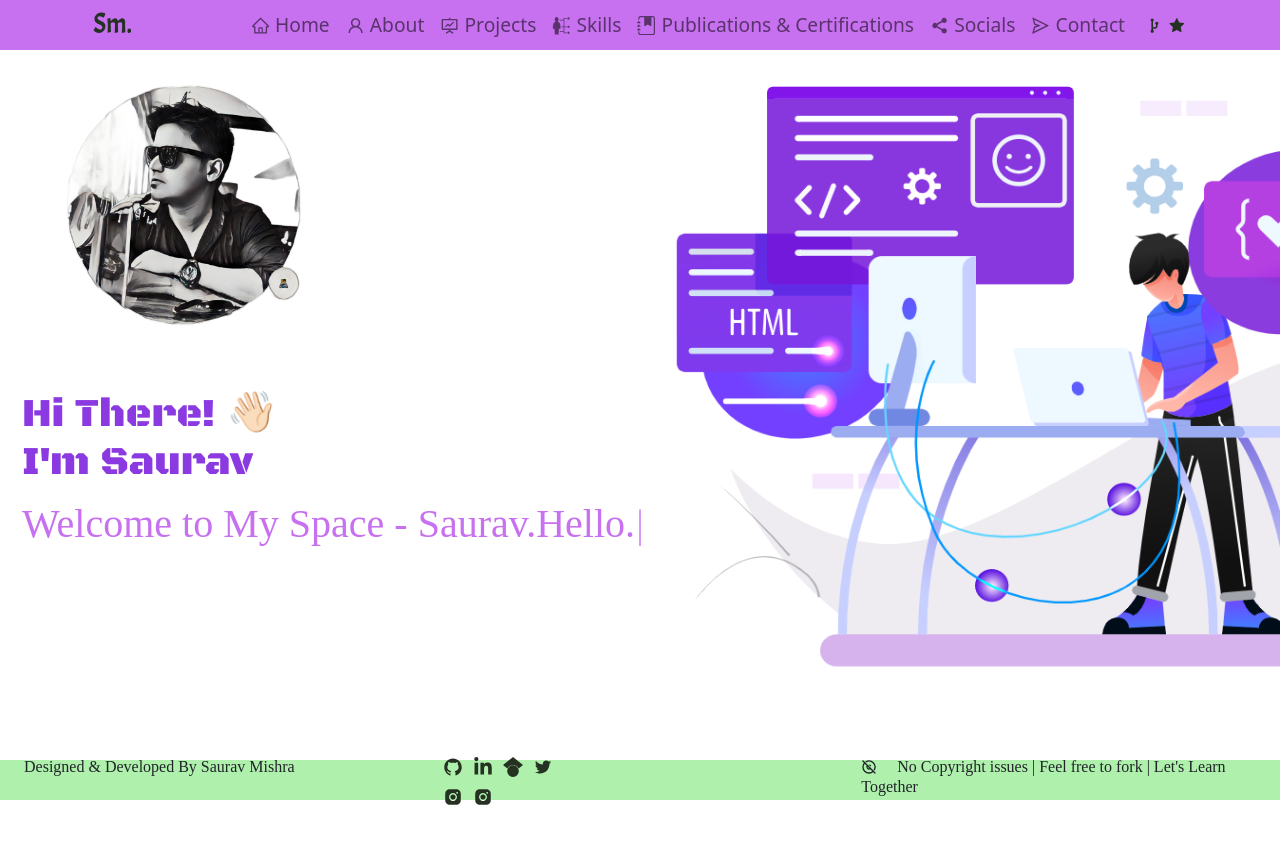
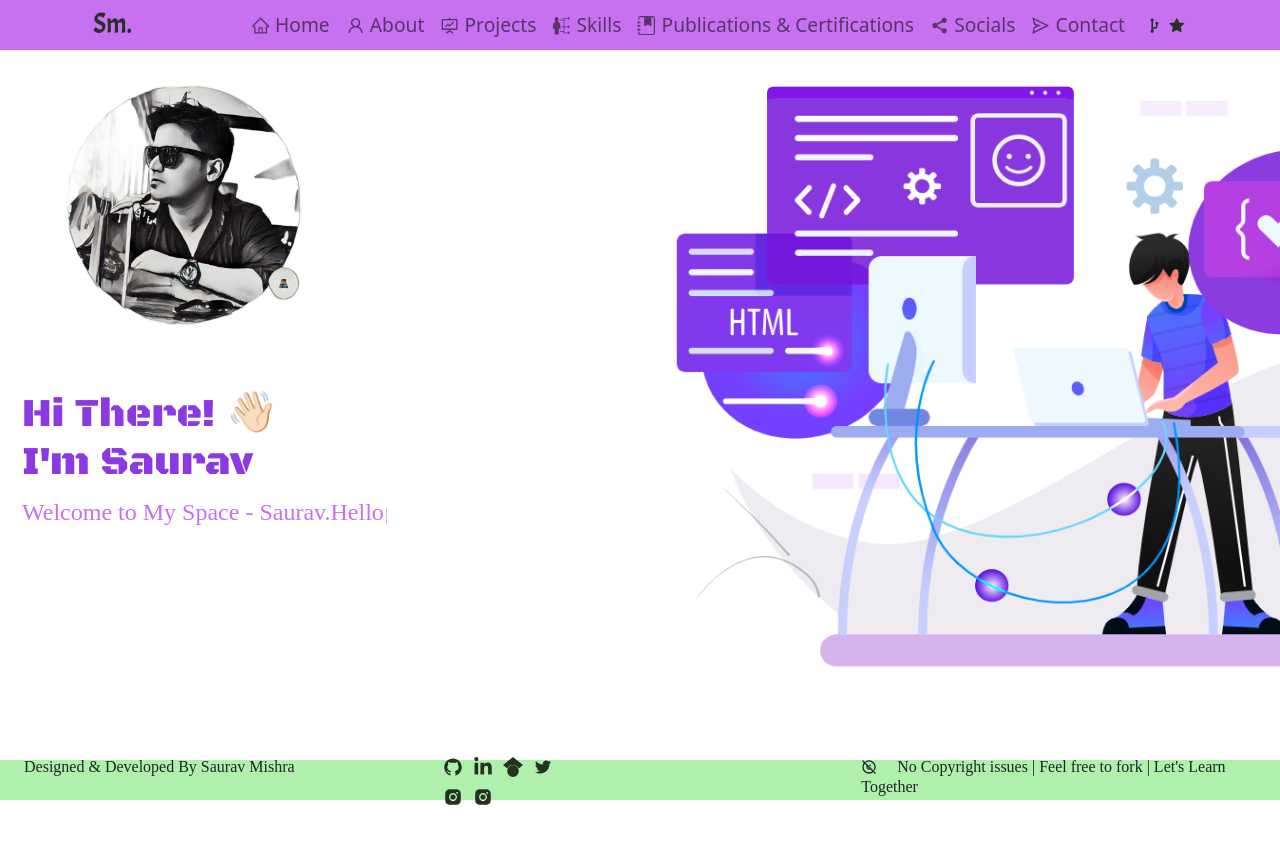
Before and after one commit to sauravmishra1710/Saurav.Hello.World, a React (Create React App) app: page / in a window 1280 px wide. Shown: the top 844 px of the page. Built offline with nearby package versions, Linux system fonts and the light colour scheme; the HTML template or start-up script is replaced by a standard one; a web font is replaced by a local one.

Commit message:
Update type-writer text logic
1. Update type-writer text logic in home page
2. minor update to publication text

```diff
--- a/src/components/home/home.css
+++ b/src/components/home/home.css
@@ -18,7 +18,7 @@
 .parallax-text {
   color: purple;
   font-family: "Times New Roman", cursive;
-  font-size: 2.5rem;
+  /* font-size: 2.5rem; */
   z-index: 10;
 }
 
--- a/src/components/home/home.js
+++ b/src/components/home/home.js
@@ -10,6 +10,10 @@ import me from "../../img/page_logos/me_light_mode_cartoonized.png";
 const Home = () => {
   const { theme, toggleTheme } = useContext(ThemeContext);
   var app = document.getElementById("app");
+  var typewriter = new Typewriter(app, {
+    loop: true,
+    delay: 75,
+  });
 
   return (
     <>
@@ -45,19 +49,50 @@ const Home = () => {
                   </h1>
                   <div className="parallax-text purple">
                     <Typewriter
-                      options={{
-                        strings: [
-                          "Welcome to My Space - Saurav.Hello.World",
-                          "Software Developer",
-                          "Learn & Code Everyday",
-                          "AI, Computer Vision for Medicine & Healthcare",
-                          "Enthusiast Photographer",
-                          "Chef @ Home",
-                          "Manchester United Fan Boy",
-                        ],
+                      options={
+                        {
                           autoStart: true,
                           loop: true,
                           deleteSpeed: 50,
+                        }
+                      }
+                      onInit={(typewriter) => {
+                        typewriter
+                          .typeString(
+                            '<span style="font-size:18.0pt">Welcome to My Space - Saurav.Hello.World!<br></span>'
+                          )
+                          .pauseFor(200);
+                        typewriter
+                          .typeString(
+                            '<span style="font-size:18.0pt">Software/Frontend Developer<br></span>'
+                          )
+                          .pauseFor(200);
+                        typewriter
+                          .typeString(
+                            '<span style="font-size:18.0pt">Learn & Code Everyday<br></span>'
+                          )
+                          .pauseFor(200);
+                        typewriter
+                          .typeString(
+                            '<span style="font-size:18.0pt">AI, Computer Vision for Medicine & Healthcare<br></span>'
+                          )
+                          .pauseFor(200);
+                        typewriter
+                          .typeString(
+                            '<span style="font-size:18.0pt">Enthusiast Photographer<br></span>'
+                          )
+                          .pauseFor(200);
+                        typewriter
+                          .typeString(
+                            '<span style="font-size:18.0pt">Chef @ Home <br></span>'
+                          )
+                          .pauseFor(200)
+                          .typeString(
+                            '<span style="color: red; font-size:18.0pt;">Manchester United</span><span style=font-size:18.0pt;"> Fan Boy</span></strong>'
+                          )
+                          .pauseFor(1000)
+                          .deleteAll()
+                          .start();
                       }}
                     />
                   </div>
--- a/src/components/publications/publications.js
+++ b/src/components/publications/publications.js
@@ -181,7 +181,7 @@ const Publications = () => {
                   <span className="purple">
                     <b>
                       the fact that my work could help others in some ways also
-                      motivates to keep continue this work
+                      motivates to continue writing, publishing, and sharing
                     </b>
                   </span>
                   .
```
Lines whose indentation alone changed are shown as unchanged.
